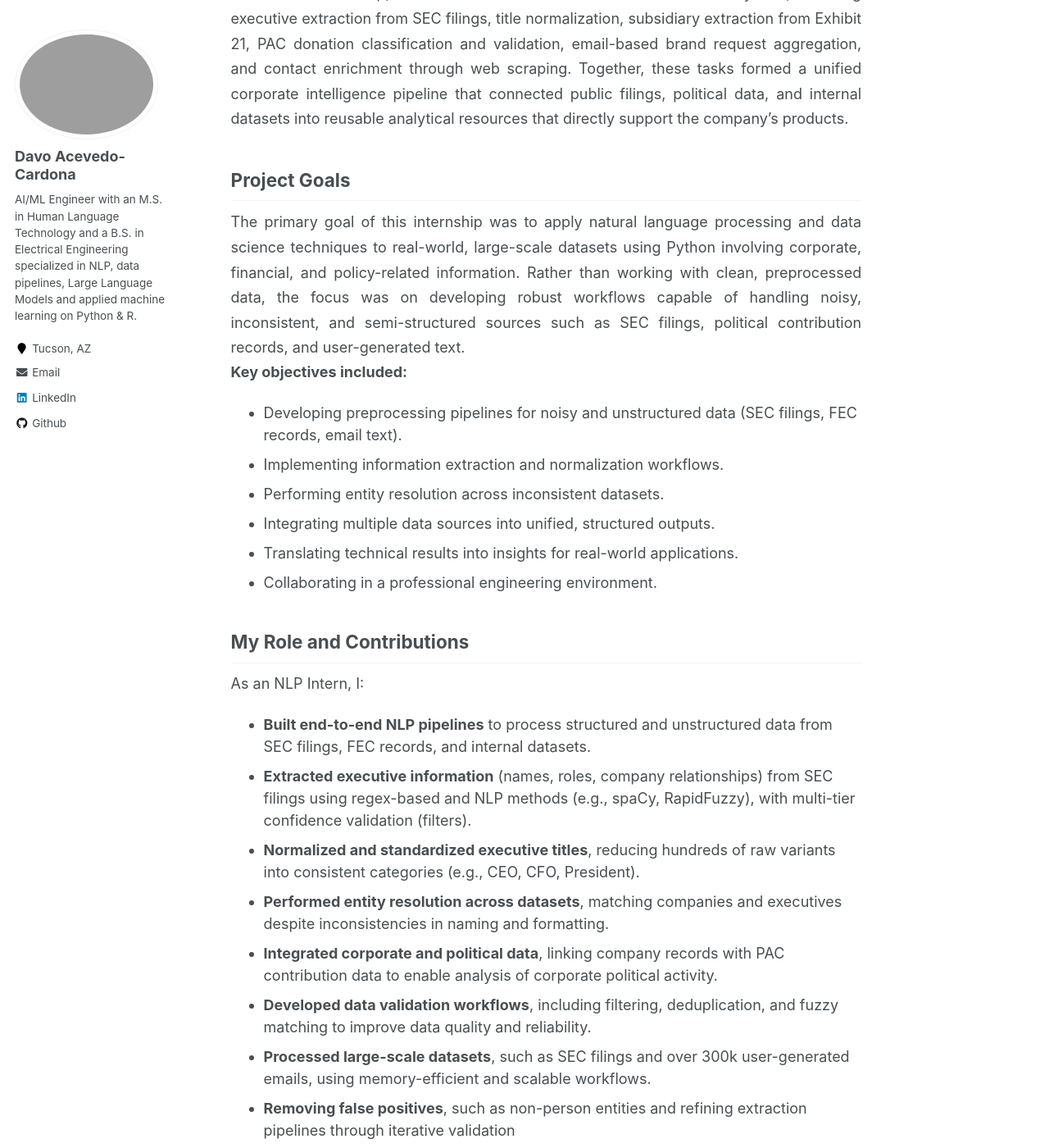
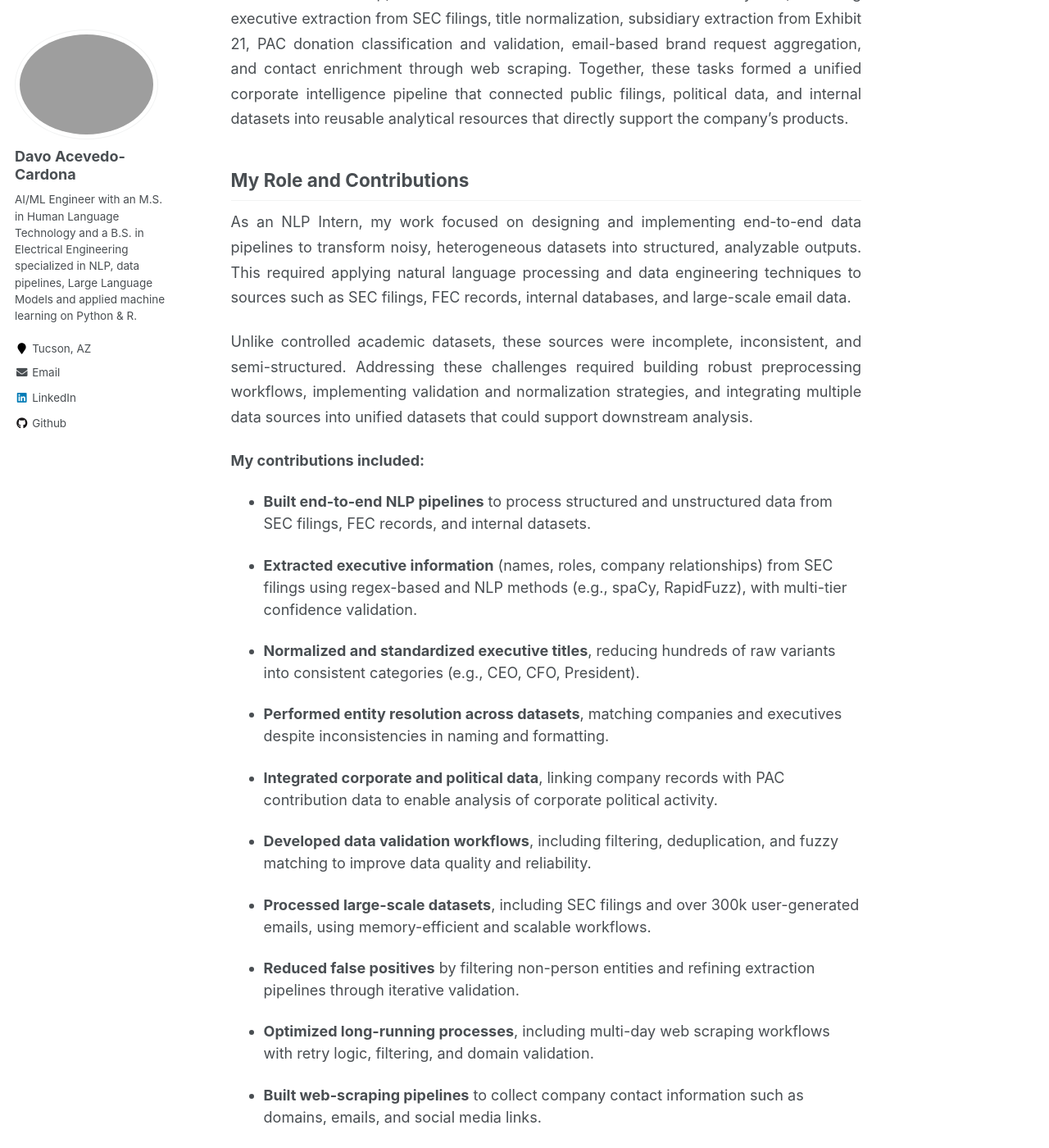
Before and after one commit to lldavoll/lldavoll.github.io, a Jekyll site: the page built from _portfolio/good_unite_us_intership.md, in a window 1280 px wide and 1400 px high, scrolled down 1359 px. Shown: the whole window at 82% size. Built offline with Jekyll 4.4.1, drawn with Linux system fonts in a browser that asks for light colours; some of the changed text lies outside the part shown.

Commit message:
Update good_unite_us_intership.md

```diff
--- a/_portfolio/good_unite_us_intership.md
+++ b/_portfolio/good_unite_us_intership.md
@@ -30,40 +30,53 @@ Across the internship, I contributed to different intersections of this system,
 </div>
 
 
-## Project Goals
+## My Role and Contributions
+
 <div style="text-align: justify; line-height: 1.7;">
 
-The primary goal of this internship was to apply natural language processing and data science techniques to real-world, large-scale datasets using Python involving corporate, financial, and policy-related information. Rather than working with clean, preprocessed data, the focus was on developing robust workflows capable of handling noisy, inconsistent, and semi-structured sources such as SEC filings, political contribution records, and user-generated text.
+<p>
+As an NLP Intern, my work focused on designing and implementing end-to-end data pipelines to transform noisy, heterogeneous datasets into structured, analyzable outputs. This required applying natural language processing and data engineering techniques to sources such as SEC filings, FEC records, internal databases, and large-scale email data.
+</p>
+
+<p>
+Unlike controlled academic datasets, these sources were incomplete, inconsistent, and semi-structured. Addressing these challenges required building robust preprocessing workflows, implementing validation and normalization strategies, and integrating multiple data sources into unified datasets that could support downstream analysis.
+</p>
+
 </div>
 
-**Key objectives included:**
-
-- Developing preprocessing pipelines for noisy and unstructured data (SEC filings, FEC records, email text).
-- Implementing information extraction and normalization workflows.
-- Performing entity resolution across inconsistent datasets.
-- Integrating multiple data sources into unified, structured outputs.
-- Translating technical results into insights for real-world applications.
-- Collaborating in a professional engineering environment.
-
-## My Role and Contributions
-
-As an NLP Intern, I:
+**My contributions included:**
 
 - **Built end-to-end NLP pipelines** to process structured and unstructured data from SEC filings, FEC records, and internal datasets.
-- **Extracted executive information** (names, roles, company relationships) from SEC filings using regex-based and NLP methods (e.g., spaCy, RapidFuzzy), with multi-tier confidence validation (filters).
+
+- **Extracted executive information** (names, roles, company relationships) from SEC filings using regex-based and NLP methods (e.g., spaCy, RapidFuzz), with multi-tier confidence validation.
+
 - **Normalized and standardized executive titles**, reducing hundreds of raw variants into consistent categories (e.g., CEO, CFO, President).
+
 - **Performed entity resolution across datasets**, matching companies and executives despite inconsistencies in naming and formatting.
+
 - **Integrated corporate and political data**, linking company records with PAC contribution data to enable analysis of corporate political activity.
+
 - **Developed data validation workflows**, including filtering, deduplication, and fuzzy matching to improve data quality and reliability.
-- **Processed large-scale datasets**, such as SEC filings and over 300k user-generated emails, using memory-efficient and scalable workflows.
-- **Removing false positives**, such as  non-person entities and refining extraction pipelines through iterative validation
-- **Optimized long-running processes**, including multi-day web scraping workflows with filtering, retry logic, and domain validation
-- **Built web-scraping pipelines** to collect company contact information such as domains, emails, social media.
-- **Developed email-based extraction systems** using the Gmail API (with Google Cloud) to process historical brand requests, normalize entities.
+
+- **Processed large-scale datasets**, including SEC filings and over 300k user-generated emails, using memory-efficient and scalable workflows.
+
+- **Reduced false positives** by filtering non-person entities and refining extraction pipelines through iterative validation.
+
+- **Optimized long-running processes**, including multi-day web scraping workflows with retry logic, filtering, and domain validation.
+
+- **Built web-scraping pipelines** to collect company contact information such as domains, emails, and social media links.
+
+- **Developed email-based extraction systems** using the Gmail API (Google Cloud) to process historical brand requests and normalize entities.
+
 - **Extracted subsidiary relationships** from SEC Exhibit 21 filings using the EDGAR API, creating structured parent–subsidiary datasets.
-- **Engineered data integration workflows** for Firebase (Firestore), Snowflake for normalization mismatches, and joins.
 
-During the internship I worked most    ly with **Python** (pandas, regex, NLP libraries), SQL/Snowflake, and cloud platforms such as AWS, Azure, Firebase, and Google Cloud APIs.
+- **Engineered data integration workflows** using Snowflake and Firebase (Firestore) to resolve normalization mismatches and perform large-scale joins.
+
+<div style="text-align: justify; line-height: 1.7;">
+<p>
+During the internship, I primarily worked with <strong>Python</strong> (pandas, regex, NLP libraries), SQL/Snowflake, and cloud platforms including AWS, Azure, Firebase, and Google Cloud APIs.
+</p>
+</div>
 
 ## Data Sources and Tools
 
```
